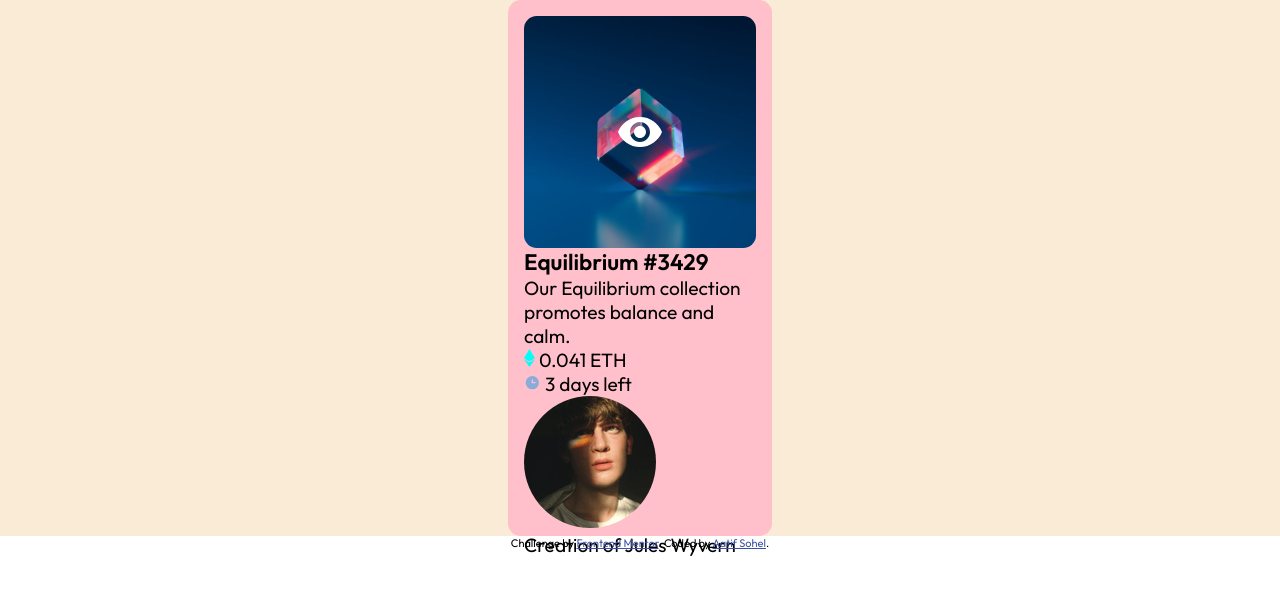
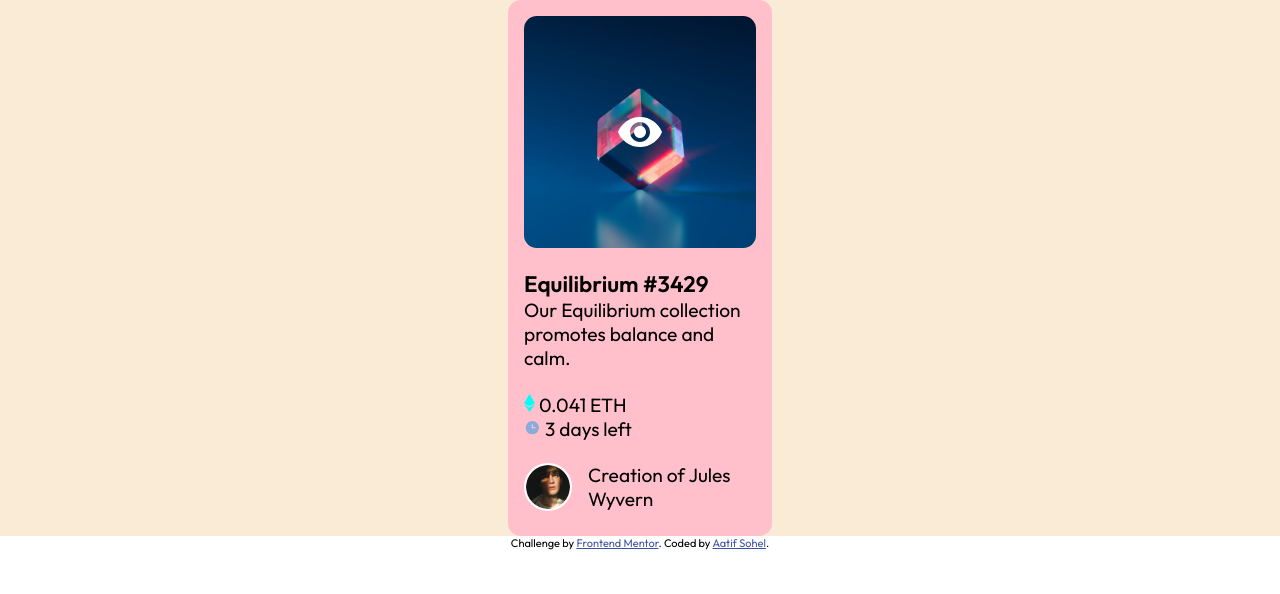
Before and after one commit to aatifsohel/nft-card, a plain HTML site: page index.html in a window 1280 px wide. Drawn offline with Linux system fonts and the light colour scheme.

Commit message:
make section creator layout as flex

```diff
--- a/styles.css
+++ b/styles.css
@@ -25,6 +25,8 @@ body {
   padding: 1rem;
 }
 
+/* SECTION OVERLAY */
+
 .section-overlay {
   border-radius: 0.8rem;
   overflow: hidden;
@@ -44,6 +46,33 @@ body {
   transform: translate(-50%, -50%);
 }
 
+/* SECTION EQUILIBRIUM */
+
+.section-equilibrium {
+  margin: 1.4rem 0;
+}
+
+/* SECTION DETAILS */
+
+.section-details {
+  margin-bottom: 1.4rem;
+}
+
+/* SECTION CREATOR */
+
+.section-creator {
+  margin: 1.4rem 0;
+  display: flex;
+  gap: 1rem;
+}
+
+.section-creator img {
+  width: 3rem;
+  height: 3rem;
+  border-radius: 50%;
+  border: 0.15rem solid #fff;
+}
+
 /* ATTRIBUTION */
 .attribution {
   font-size: 11px;
```
